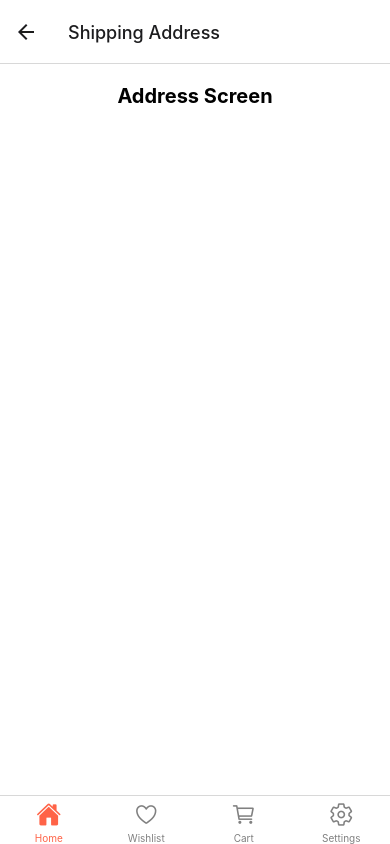
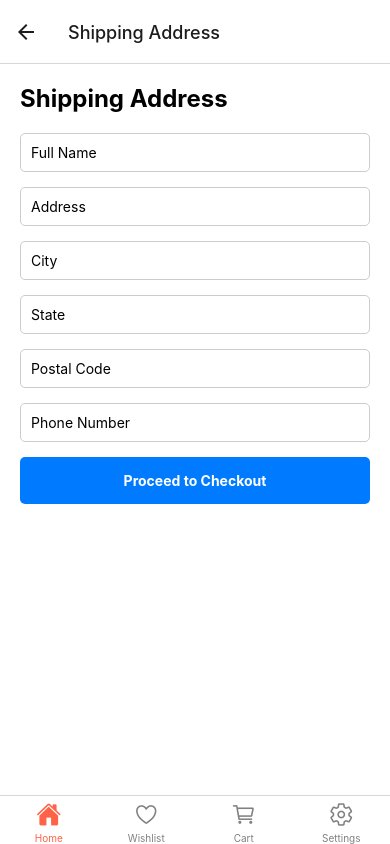
Before and after one commit to Savs2785/capstone-project, a React Native app in the folder NepFit/: screen /Address in a window 390 px wide. Built offline with nearby package versions, Linux system fonts and the light colour scheme; no server answers; the database is empty.

Commit message:
#3 Completed Checkout Screen
Closes #3

```diff
--- a/NepFit/src/CartContext.js
+++ b/NepFit/src/CartContext.js
@@ -38,8 +38,12 @@ export const CartProvider = ({ children }) => {
 
   const getCartItems = () => cartItems;
 
+  const clearCart = () => {
+    setCartItems([]);
+  };
+
   return (
-    <CartContext.Provider value={{ addToCart, updateQuantity, removeFromCart, getCartItems }}>
+    <CartContext.Provider value={{ addToCart, updateQuantity, removeFromCart, getCartItems, clearCart }}>
       {children}
     </CartContext.Provider>
   );
--- a/NepFit/src/navigation/HomeStack.js
+++ b/NepFit/src/navigation/HomeStack.js
@@ -1,5 +1,6 @@
 // HomeStack.js
 import React from 'react';
+import CheckoutScreens from '../screens/Checkout';
 import { createStackNavigator } from '@react-navigation/stack';
 import HomeScreen from '../screens/HomeScreen';
 import ProductDetailScreen from '../screens/ProductDetailScreen';
@@ -25,6 +26,11 @@ const HomeStack = () => {
                 component={AddressScreen}
                 options={{ title: 'Shipping Address' }}
             />
+            <Stack.Screen
+                name="Checkout"
+                component={CheckoutScreens}
+                options={{ title: 'Checkout' }}
+            />
         </Stack.Navigator>
     );
 };
--- a/NepFit/src/screens/Checkout.js
+++ b/NepFit/src/screens/Checkout.js
@@ -0,0 +1,188 @@
+import React, { useState, useContext } from 'react';
+import { View, Text, StyleSheet, TouchableOpacity, Modal, Button, TextInput, Alert } from 'react-native';
+import {useCart} from '../CartContext';
+
+const CheckoutScreens = () => {
+  const [selectedPayment, setSelectedPayment] = useState(null);
+  const [modalVisible, setModalVisible] = useState(false);
+  const [cardNumber, setCardNumber] = useState('');
+  const [cardHolder, setCardHolder] = useState('');
+  const [expiryDate, setExpiryDate] = useState('');
+  const [cvv, setCvv] = useState('');
+
+  const paymentDetails = {
+    'Credit/Debit Card': {
+      title: 'Credit/Debit Card Payment',
+      info: 'Please enter your card details.',
+    },
+    'PayPal': {
+      title: 'PayPal Payment',
+      info: 'You will be redirected to PayPal to complete your payment securely.',
+    },
+    'Cash on Delivery': {
+      title: 'Cash on Delivery',
+      info: 'Please have the exact amount ready for the delivery person.',
+    },
+  };
+
+  const handlePaymentOptionPress = (paymentType) => {
+    setSelectedPayment(paymentType);
+    setModalVisible(true);
+    if (paymentType !== 'Credit/Debit Card') {
+      setCardNumber('');
+      setCardHolder('');
+      setExpiryDate('');
+      setCvv('');
+    }
+  };
+  const { clearCart } = useCart();
+
+
+  const handleOrder = () => {
+    if (selectedPayment === 'Credit/Debit Card') {
+      if (!cardNumber || !cardHolder || !expiryDate || !cvv) {
+        Alert.alert('Error', 'Please fill in all card details.');
+        return;
+      }
+
+      Alert.alert('Order placed successfully!', 'Your payment has been processed.');
+    } else {
+      Alert.alert('Order placed successfully!', `Payment method: ${selectedPayment}`);
+    }
+
+   // Clear the cart after successful checkout
+    clearCart();
+
+    setModalVisible(false);
+  };
+
+  return (
+    <View style={styles.container}>
+      <Text style={styles.title}>Checkout</Text>
+      <Text>Your order summary and payment options will be displayed here.</Text>
+
+      {Object.keys(paymentDetails).map(paymentType => (
+        <TouchableOpacity
+          key={paymentType}
+          style={styles.paymentOption}
+          onPress={() => handlePaymentOptionPress(paymentType)}
+        >
+          <Text style={styles.paymentText}>{paymentType}</Text>
+        </TouchableOpacity>
+      ))}
+
+
+      <Modal
+        animationType="slide"
+        transparent={true}
+        visible={modalVisible}
+        onRequestClose={() => {
+          setModalVisible(!modalVisible);
+        }}
+      >
+        <View style={styles.modalContainer}>
+          <View style={styles.modalContent}>
+            <Text style={styles.modalTitle}>{paymentDetails[selectedPayment]?.title}</Text>
+            <Text style={styles.modalInfo}>{paymentDetails[selectedPayment]?.info}</Text>
+
+            {selectedPayment === 'Credit/Debit Card' && (
+              <>
+                <TextInput
+                  placeholder="Cardholder Name"
+                  style={styles.input}
+                  value={cardHolder}
+                  onChangeText={setCardHolder}
+                />
+                <TextInput
+                  placeholder="Card Number"
+                  style={styles.input}
+                  value={cardNumber}
+                  onChangeText={setCardNumber}
+                  keyboardType="numeric"
+                />
+                <TextInput
+                  placeholder="MM/YY"
+                  style={styles.input}
+                  value={expiryDate}
+                  onChangeText={setExpiryDate}
+                  maxLength={5}
+                />
+                <TextInput
+                  placeholder="CVV"
+                  style={styles.input}
+                  value={cvv}
+                  onChangeText={setCvv}
+                  keyboardType="numeric"
+                  maxLength={3}
+                />
+              </>
+            )}
+            <Button title="Confirm Payment" onPress={handleOrder} />
+            <TouchableOpacity onPress={() => setModalVisible(false)}>
+              <Text style={styles.closeButton}>Close</Text>
+            </TouchableOpacity>
+          </View>
+        </View>
+      </Modal>
+    </View>
+  );
+};
+
+const styles = StyleSheet.create({
+  container: {
+    flex: 1,
+    padding: 20,
+    backgroundColor: '#fff',
+  },
+  title: {
+    fontSize: 24,
+    fontWeight: 'bold',
+    marginBottom: 20,
+  },
+  paymentOption: {
+    padding: 15,
+    backgroundColor: '#f0f0f0',
+    borderRadius: 5,
+    marginVertical: 10,
+  },
+  paymentText: {
+    fontSize: 18,
+  },
+  modalContainer: {
+    flex: 1,
+    justifyContent: 'center',
+    alignItems: 'center',
+    backgroundColor: 'rgba(0, 0, 0, 0.5)',
+  },
+  modalContent: {
+    width: '80%',
+    padding: 20,
+    backgroundColor: '#fff',
+    borderRadius: 10,
+    alignItems: 'center',
+  },
+  modalTitle: {
+    fontSize: 20,
+    fontWeight: 'bold',
+    marginBottom: 10,
+  },
+  modalInfo: {
+    fontSize: 16,
+    marginBottom: 20,
+    textAlign: 'center',
+  },
+  closeButton: {
+    color: 'blue',
+    marginTop: 10,
+  },
+  input: {
+    borderWidth: 1,
+    borderColor: '#ccc',
+    borderRadius: 5,
+    padding: 10,
+    marginBottom: 15,
+    width: '100%',
+  },
+});
+
+export default CheckoutScreens;
--- a/NepFit/src/screens/ShippingAddressScreen.js
+++ b/NepFit/src/screens/ShippingAddressScreen.js
@@ -1,22 +1,99 @@
-import React from 'react';
-import { View, Text, StyleSheet } from 'react-native';
-import Header from '../components/Header';
-import globalStyles from '../styles/globalStyles';
 
-const AddressScreen = () => {
+import React, { useState } from 'react';
+import { View, Text, TextInput, StyleSheet, TouchableOpacity, Alert } from 'react-native';
+
+const AddressScreen = ({ navigation }) => {
+  const [name, setName] = useState('');
+  const [address, setAddress] = useState('');
+  const [city, setCity] = useState('');
+  const [state, setState] = useState('');
+  const [postalCode, setPostalCode] = useState('');
+  const [phone, setPhone] = useState('');
+
+  const handleSubmit = () => {
+    if (!name || !address || !city || !state || !postalCode || !phone) {
+      Alert.alert("All fields are required", "Please fill out all fields.");
+      return;
+    }
+    navigation.navigate('Checkout');
+  };
+
+
   return (
-    <View style={globalStyles.container}>
-      <Text style={styles.screenText}>Address Screen</Text>
+    <View style={styles.container}>
+      <Text style={styles.title}>Shipping Address</Text>
+      <TextInput
+        placeholder="Full Name"
+        style={styles.input}
+        value={name}
+        onChangeText={setName}
+      />
+      <TextInput
+        placeholder="Address"
+        style={styles.input}
+        value={address}
+        onChangeText={setAddress}
+      />
+      <TextInput
+        placeholder="City"
+        style={styles.input}
+        value={city}
+        onChangeText={setCity}
+      />
+      <TextInput
+        placeholder="State"
+        style={styles.input}
+        value={state}
+        onChangeText={setState}
+      />
+      <TextInput
+        placeholder="Postal Code"
+        style={styles.input}
+        value={postalCode}
+        onChangeText={setPostalCode}
+        keyboardType="numeric"
+      />
+      <TextInput
+        placeholder="Phone Number"
+        style={styles.input}
+        value={phone}
+        onChangeText={setPhone}
+        keyboardType="phone-pad"
+      />
+      <TouchableOpacity style={styles.button} onPress={handleSubmit}>
+        <Text style={styles.buttonText}>Proceed to Checkout</Text>
+      </TouchableOpacity>
     </View>
   );
 };
 
 const styles = StyleSheet.create({
-  screenText: {
-    fontSize: 20,
+  container: {
+    flex: 1,
+    padding: 20,
+    backgroundColor: '#fff',
+  },
+  title: {
+    fontSize: 24,
     fontWeight: 'bold',
-    textAlign: 'center',
-    marginTop: 20,
+    marginBottom: 20,
+  },
+  input: {
+    borderWidth: 1,
+    borderColor: '#ccc',
+    borderRadius: 5,
+    padding: 10,
+    marginBottom: 15,
+  },
+  button: {
+    backgroundColor: '#007bff',
+    padding: 15,
+    borderRadius: 5,
+    alignItems: 'center',
+  },
+  buttonText: {
+    color: '#fff',
+    fontWeight: 'bold',
   },
 });
 
```
Also changed, not shown: 1 other file (tests, documents, lock files or other folders).
